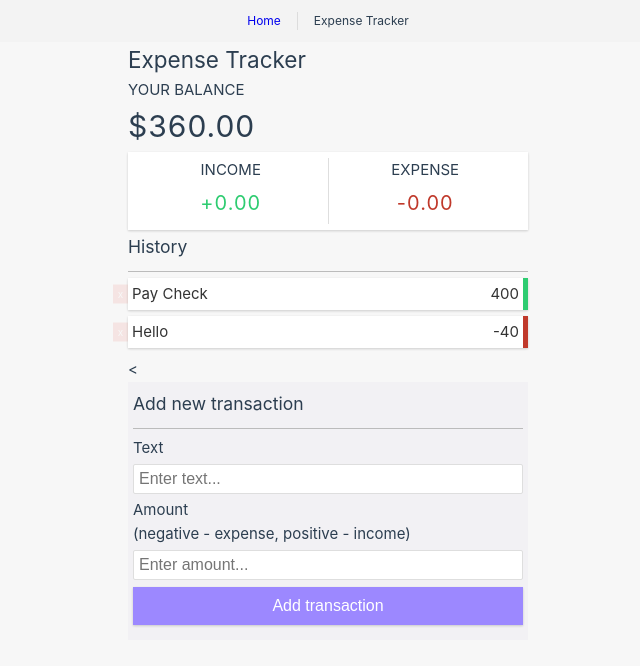
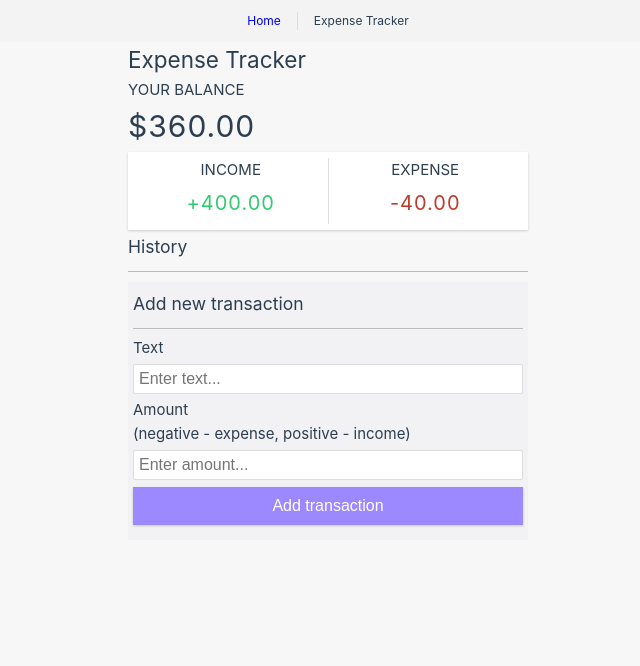
Before and after one commit to hassamulhaq/vue-expense-tracker, a Vue app: page /expense-tracker in a window 1280 px wide. Shown: the top 666 px of the page, without its empty margins (312-952 px from the left). Built offline with nearby package versions, Linux system fonts and the light colour scheme.

Commit message:
Expense and income calculation

```diff
--- a/src/components/ExpenseTracker/IncomeExpenses.vue
+++ b/src/components/ExpenseTracker/IncomeExpenses.vue
@@ -1,14 +1,25 @@
-<script setup lang="ts"></script>
+<script setup lang="ts">
+
+defineProps({
+  income: {
+    required: true,
+  },
+  expense: {
+    required: true,
+  }
+});
+
+</script>
 
 <template>
   <div class="inc-exp-container">
     <div>
       <h4>Income</h4>
-      <p id="money-plus" class="money plus">+0.00</p>
+      <p id="money-plus" class="money plus">+{{ income }}</p>
     </div>
     <div>
       <h4>Expense</h4>
-      <p id="money-minus" class="money minus">-0.00</p>
+      <p id="money-minus" class="money minus">{{ expense }}</p>
     </div>
   </div>
 </template>
--- a/src/views/ExpenseTrackerView.vue
+++ b/src/views/ExpenseTrackerView.vue
@@ -1,10 +1,10 @@
 <template>
   <div class="container">
-    <Header />
-    <Balance :total="total" />
-    <IncomeExpenses />
-    <TransactionList :transactions="transactions" />
-    <<AddTransaction @transactionSubmitted="transactionSubmitted"/>
+    <Header/>
+    <Balance :total="total"/>
+    <IncomeExpenses :expense="expense" :income="income"/>
+    <TransactionList />
+    <AddTransaction @transactionSubmitted="transactionSubmitted"/>
   </div>
 </template>
 
@@ -37,7 +37,25 @@ const total = computed(() => {
   }, 0).toFixed(2);
 })
 
+const income = computed(() => {
+  return transactions.value
+      .filter((transaction) => {
+        return Number(transaction.amount) > 0
+      })
+      .reduce((acc, transaction) => {
+        return acc + Number(transaction.amount)
+      }, 0).toFixed(2);
+});
 
+const expense = computed(() => {
+  return transactions.value
+      .filter((transaction) => {
+        return Number(transaction.amount) < 0
+      })
+      .reduce((acc, transaction) => {
+        return acc + Number(transaction.amount)
+      }, 0).toFixed(2);
+});
 
 function transactionSubmitted(data: any) {
   if (data && data.hasOwnProperty('id') && data.hasOwnProperty('name') && data.hasOwnProperty('amount')) {
```
